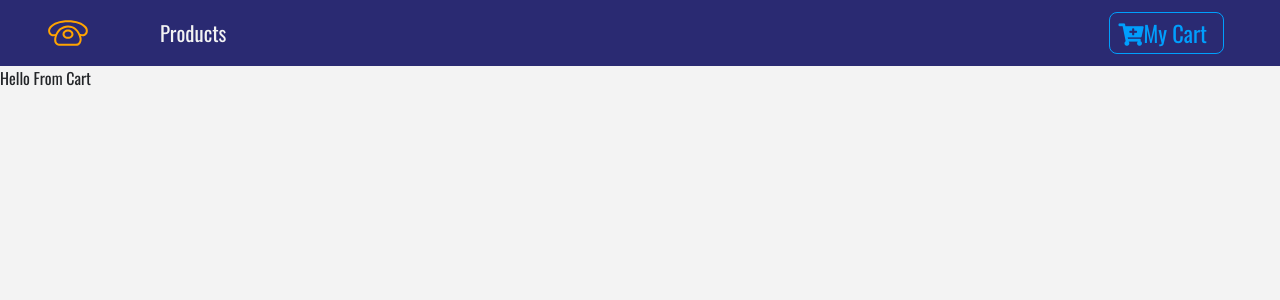
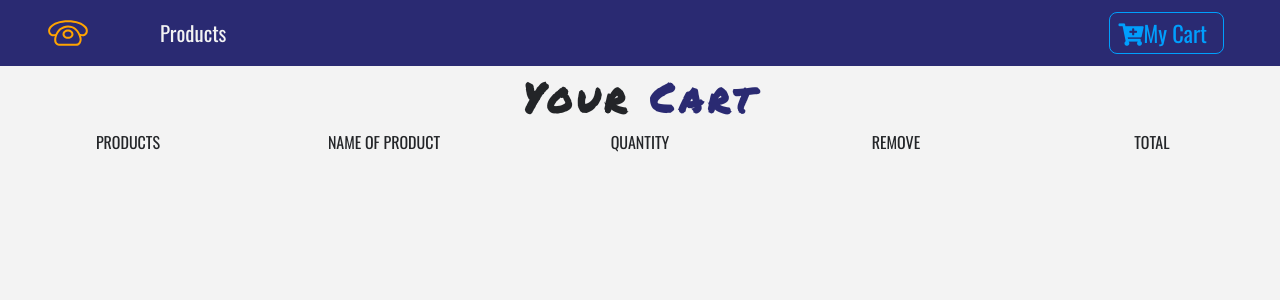
Before and after one commit to Billmike/eCommerce, a React (Create React App) app: page /store in a window 1280 px wide. Shown: the top 300 px of the page. Built offline with nearby package versions, Linux system fonts and the light colour scheme.

Commit message:
Setup display columns for Cart page

```diff
--- a/src/App.js
+++ b/src/App.js
@@ -4,7 +4,7 @@
 import './App.css';
 import Navbar from './components/Navbar';
 import Details from './components/Details';
-import Cart from './components/Cart';
+import Cart from './components/cart';
 import Default from './components/Default';
 import ProductList from './components/ProductList';
 import Modal from './components/Modal';
--- a/src/components/Cart.js
+++ /dev/null
@@ -1,11 +0,0 @@
-import React, { Component } from 'react'
-
-export default class Cart extends Component {
-  render() {
-    return (
-      <div>
-        Hello From Cart
-      </div>
-    )
-  }
-}
--- /dev/null
+++ b/src/components/cart/Cart.js
@@ -0,0 +1,14 @@
+import React, { Component } from 'react';
+import Title from '../Title';
+import CartColumns from './CartColumns'
+
+export default class Cart extends Component {
+  render() {
+    return (
+      <section>
+        <Title name="your" title="cart" />
+        <CartColumns />
+      </section>
+    )
+  }
+}
--- /dev/null
+++ b/src/components/cart/CartColumns.js
@@ -0,0 +1,27 @@
+import React, { Component } from 'react'
+
+export default class CartColumns extends Component {
+  render() {
+    return (
+      <div className="container-fluid text-center d-none d-lg-block">
+        <div className="row">
+          <div className="col-10 mx-auto col-lg-2">
+            <p className="text-uppercase">products</p>
+          </div>
+          <div className="col-10 mx-auto col-lg-2">
+            <p className="text-uppercase">name of product</p>
+          </div>
+          <div className="col-10 mx-auto col-lg-2">
+            <p className="text-uppercase">quantity</p>
+          </div>
+          <div className="col-10 mx-auto col-lg-2">
+            <p className="text-uppercase">remove</p>
+          </div>
+          <div className="col-10 mx-auto col-lg-2">
+            <p className="text-uppercase">total</p>
+          </div>
+        </div>
+      </div>
+    )
+  }
+}
--- /dev/null
+++ b/src/components/cart/package.json
@@ -0,0 +1,3 @@
+{
+  "main": "Cart.js"
+}
```
